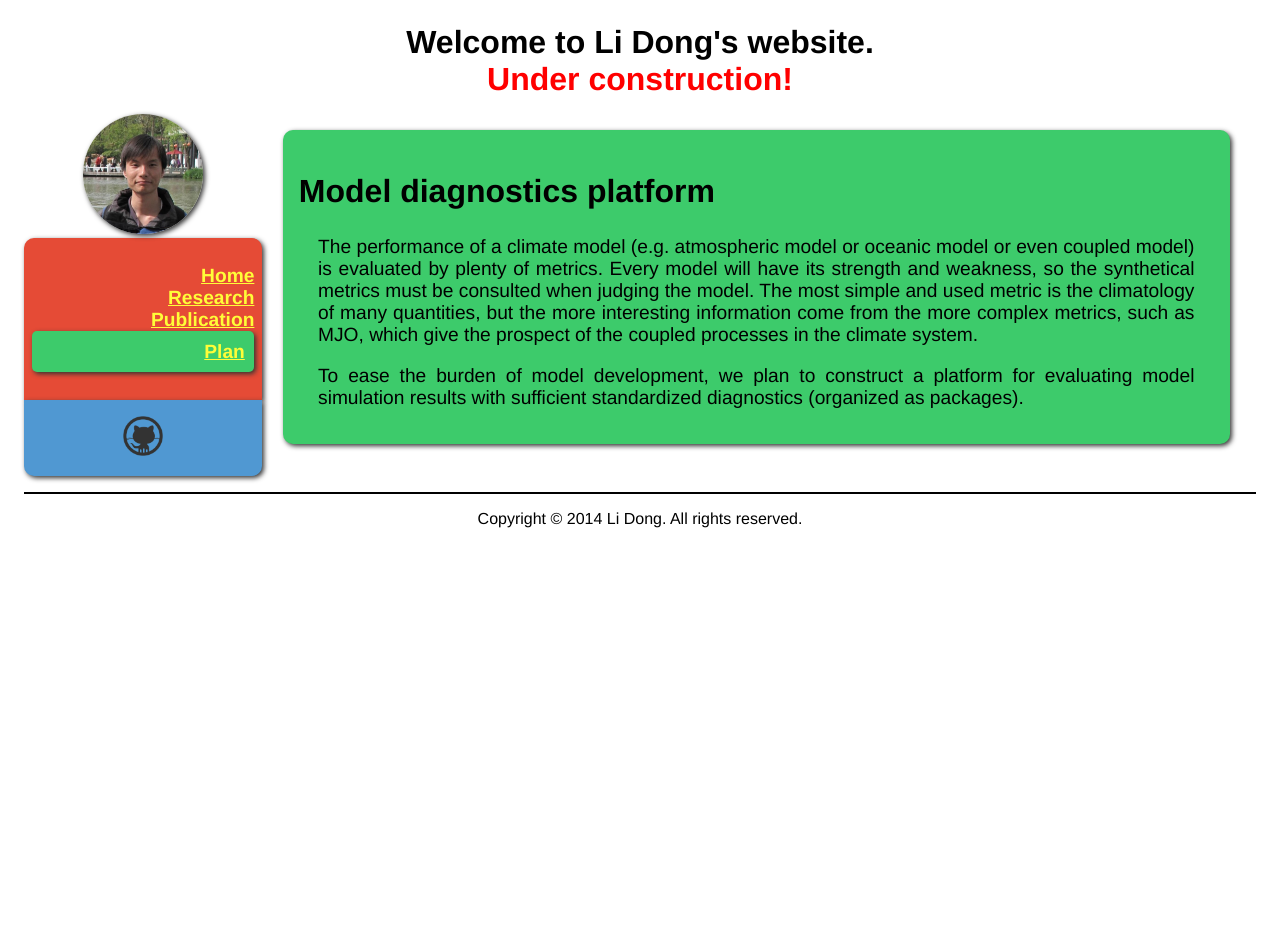
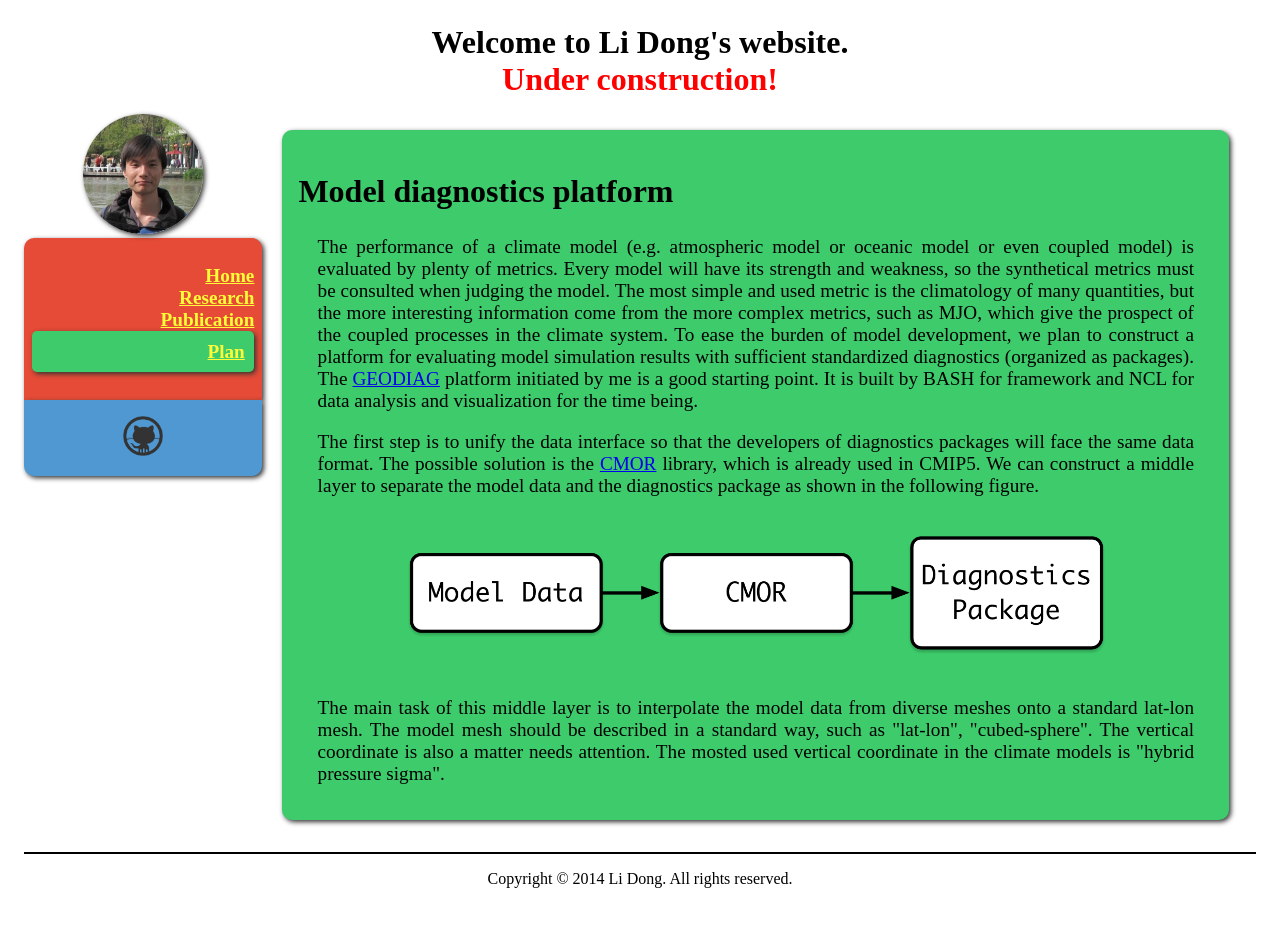
Before and after one commit to dongli/dongli, a Jekyll site: the page built from plan.html, in a window 1280 px wide. Built offline with Jekyll 4.4.1, drawn with Linux system fonts in a browser that asks for light colours; Markdown is read by kramdown in place of the engine named in the settings; before the commit the page ends 900 px from its top, so only the background shows below that.

Commit message:
Add CMOR discussion in Plan
Change the secondary font to "Times New Roman".

```diff
--- a/_layouts/default.html
+++ b/_layouts/default.html
@@ -16,9 +16,7 @@
     </header>
     <div>
         <div class="sidebar">
-            <figure>
-                <img src="assets/pictures/me.jpg" class="avatar">
-            </figure>
+            <img src="assets/pictures/me.jpg" class="avatar">
             <nav>
                 <ul>
                 {% for link in site.navigation %}
--- a/css/main.css
+++ b/css/main.css
@@ -1,5 +1,5 @@
 body {
-    font-family: "Baskerville", "Helvetica", "Times New Roman", "Arial";
+    font-family: "Baskerville", "Times New Roman", "Helvetica", "Arial";
     display: table;
     border-collapse: separate;
     border-spacing: 1em;
@@ -17,8 +17,10 @@ header > h1 {
 }
 
 figure {
-    display: inline-block;
-    margin: 0;
+    display: table;
+    width: 100%;
+    margin: 0 auto;
+    text-align: center;
 }
 
 img.avatar {
--- a/index.html
+++ b/index.html
@@ -8,4 +8,5 @@ title: Home
     <p>
         Hi, my name is Li Dong. Currently I am an asistant researcher in institute of atmospheric physcis (IAP), Chinese academy of sciences (CAS). My major research interests are the <b>Lagrangian numerical method</b> and <b>climate modelling</b>.
     </p>
+    <p>To be continued ...</p>
 </article>
--- a/plan.html
+++ b/plan.html
@@ -6,9 +6,15 @@ title: Current Plan
 <article>
     <h1>Model diagnostics platform</h1>
     <p>
-        The performance of a climate model (e.g. atmospheric model or oceanic model or even coupled model) is evaluated by plenty of metrics. Every model will have its strength and weakness, so the synthetical metrics must be consulted when judging the model. The most simple and used metric is the climatology of many quantities, but the more interesting information come from the more complex metrics, such as MJO, which give the prospect of the coupled processes in the climate system.
+        The performance of a climate model (e.g. atmospheric model or oceanic model or even coupled model) is evaluated by plenty of metrics. Every model will have its strength and weakness, so the synthetical metrics must be consulted when judging the model. The most simple and used metric is the climatology of many quantities, but the more interesting information come from the more complex metrics, such as MJO, which give the prospect of the coupled processes in the climate system. To ease the burden of model development, we plan to construct a platform for evaluating model simulation results with sufficient standardized diagnostics (organized as packages). The <a href="https://lasg-model.github.com/geodiag">GEODIAG</a> platform initiated by me is a good starting point. It is built by BASH for framework and NCL for data analysis and visualization for the time being.
     </p>
     <p>
-        To ease the burden of model development, we plan to construct a platform for evaluating model simulation results with sufficient standardized diagnostics (organized as packages).
+	    The first step is to unify the data interface so that the developers of diagnostics packages will face the same data format. The possible solution is the <a href="http://www2-pcmdi.llnl.gov/cmor">CMOR</a> library, which is already used in CMIP5. We can construct a middle layer to separate the model data and the diagnostics package as shown in the following figure.
+    </p>
+    <figure>
+	    <img src="assets/pictures/geodiag_cmor.png" style="width:80%">
+    </figure>
+    <p>
+    	The main task of this middle layer is to interpolate the model data from diverse meshes onto a standard lat-lon mesh. The model mesh should be described in a standard way, such as "lat-lon", "cubed-sphere". The vertical coordinate is also a matter needs attention. The mosted used vertical coordinate in the climate models is "hybrid pressure sigma".
     </p>
 </article>
--- a/research.html
+++ b/research.html
@@ -11,4 +11,5 @@ title: Research
 	<p>
 		Previously, I have constructed two Lagrangian schemes with different discretization fashions, namely TTS-C (Dong and Wang, 2012) and TTS-I (Dong and Wang, 2013). Both of them exhibit lower numerical diffusion as expected. In TTS-C, the continuous tracer is discretized into parcel centroids with finite number.
 	</p>
+	<p>To be continued ...</p>
 </article>
```
Also changed, not shown: assets/pictures/geodiag_cmor.png (added).
